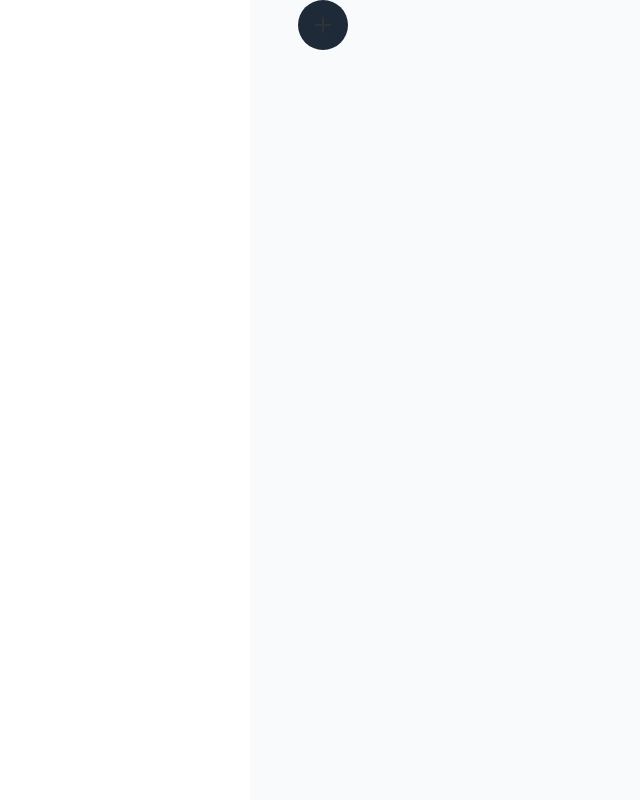
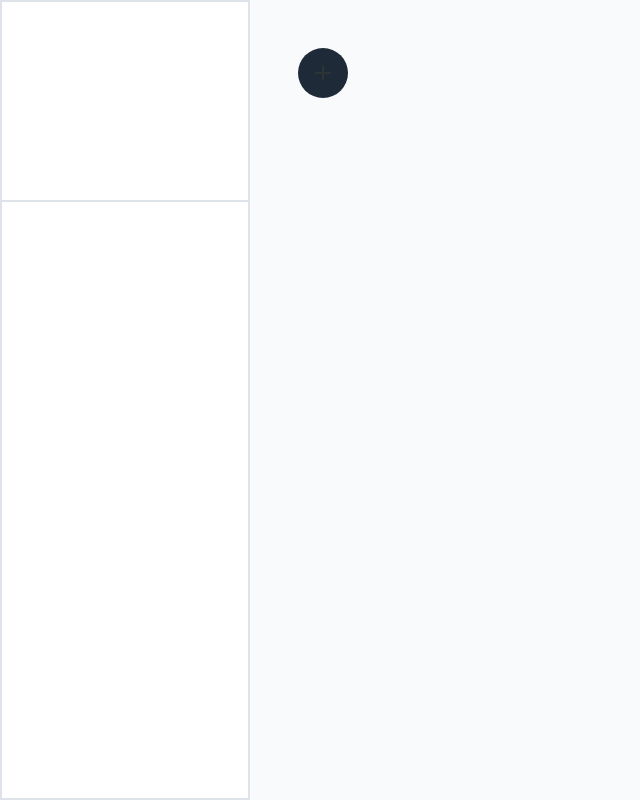
Before and after one commit to GabrielPanjos/Personal-Organizer, a React (Vite) app: page / in a window 1280 px wide. Shown: the whole page, without its empty margins (0-640 px from the left). Built offline with nearby package versions, Linux system fonts and the light colour scheme.

Commit message:
arrumando alguns errinhos e adicionando mais estilo...

```diff
--- a/src/components/SideBar.jsx
+++ b/src/components/SideBar.jsx
@@ -1,6 +1,8 @@
-function SideBar() {
+function SideBar({ children }) {
   return (
-    <div className="h-full w-[250px] bg-[#FFFFFF] dark:bg-[#1E1E1E]"></div>
+    <div className="h-full w-[250px] bg-[#FFFFFF] dark:bg-[#1E1E1E] border-2 border-[#DDE3E8] dark:border-[#2E2E2E] ">
+      {children}
+    </div>
   );
 }
 
--- a/src/index.css
+++ b/src/index.css
@@ -1,11 +1,5 @@
 @import "tailwindcss";
 @tailwind utilities;
-
-* {
-  padding: 0;
-  margin: 0;
-  box-sizing: border-box;
-}
 
 button {
   cursor: pointer;
--- a/src/pages/Home.jsx
+++ b/src/pages/Home.jsx
@@ -5,7 +5,9 @@ import Button from "../components/Button";
 function Home() {
   return (
     <div className="flex gap-12 h-screen w-screen bg-[#F9FAFB] dark:bg-[#121212] text-[#2D3436] dark:text-[#ECEFF1] ">
-      <SideBar></SideBar>
+      <SideBar>
+        <div className=" w-full h-[200px] bg-[#FFFFFF] dark:bg-[#1E1E1E] border-b-2 border-[#DDE3E8] dark:border-[#2E2E2E] "></div>
+      </SideBar>
       <Button />
     </div>
   );
```
